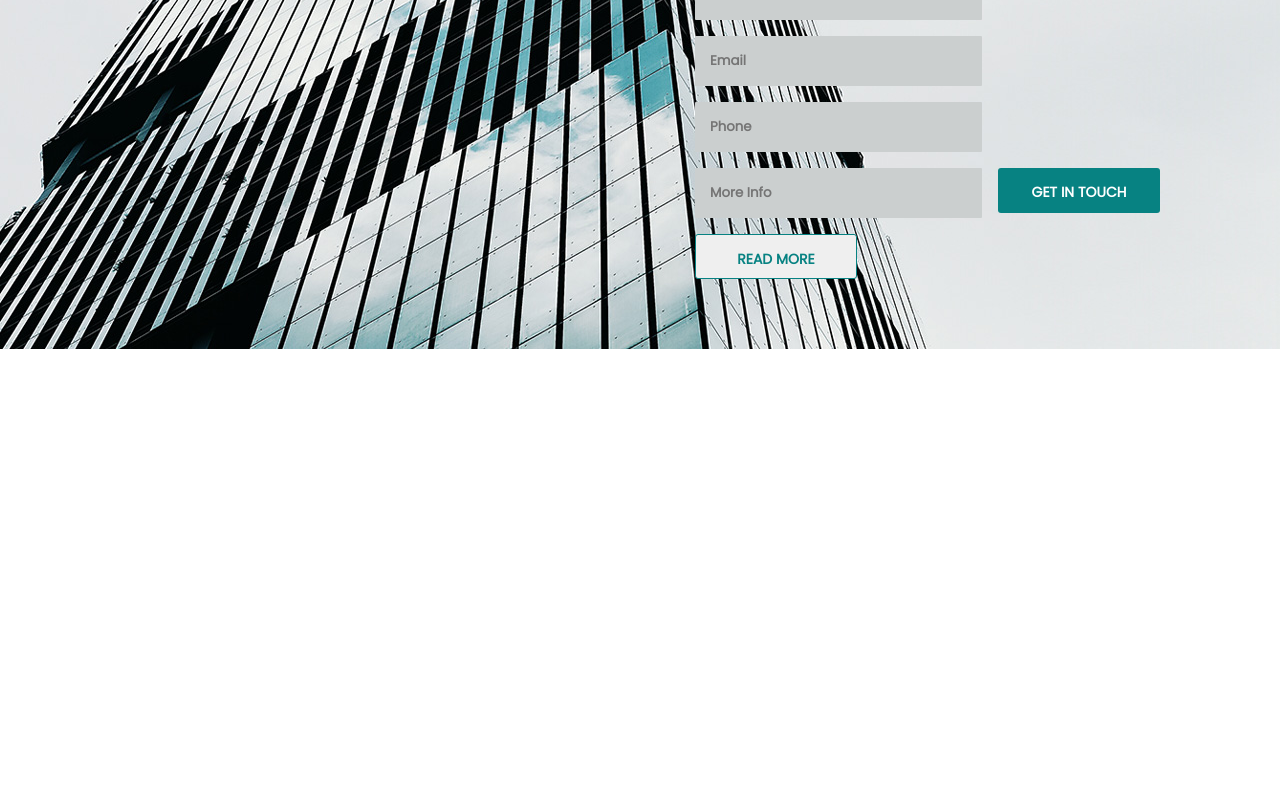
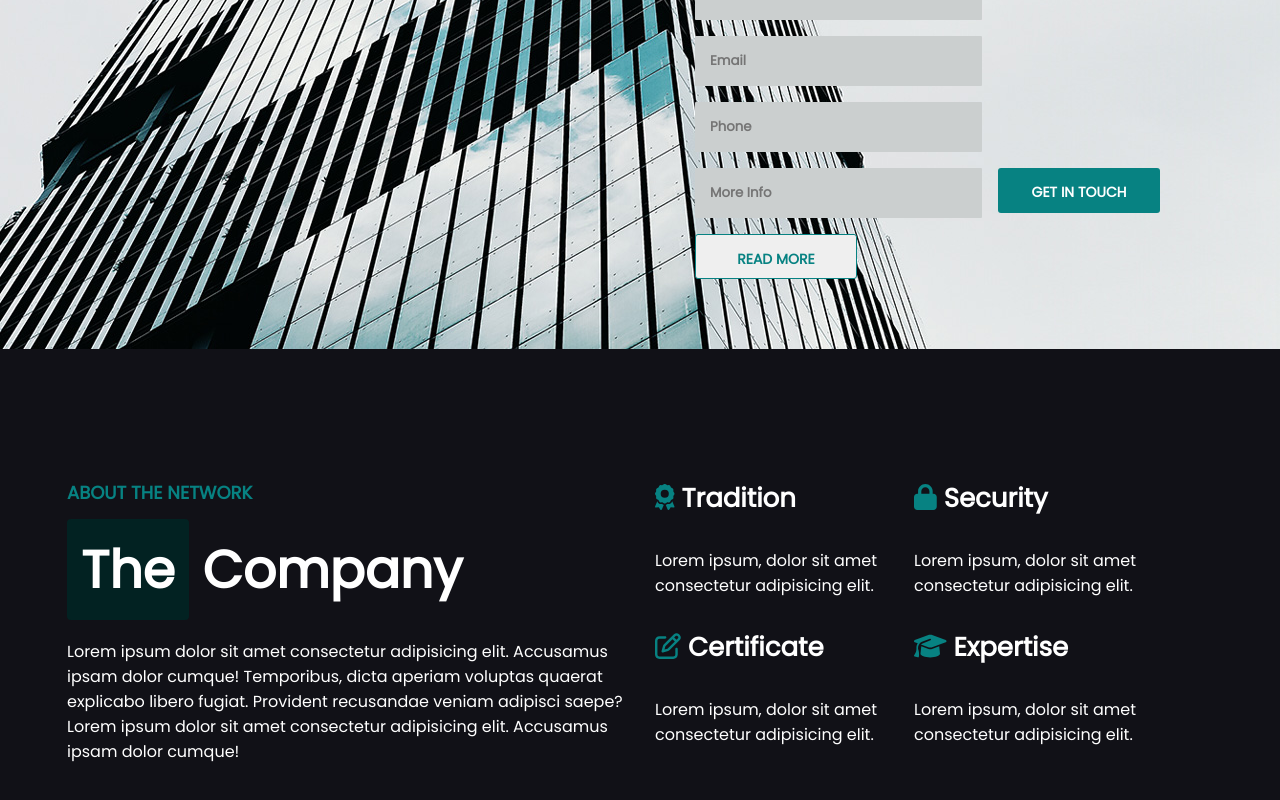
Before and after one commit to eSSeGH/proj-html-vuejs, a Vue app: page / in a window 1280 px wide. Shown: the part 565-1365 px from the top of the page. Before the commit the page ends 914 px from the top, so only its background shows below. Built offline with nearby package versions, Linux system fonts and the light colour scheme.

Commit message:
FEAT AppNetwork + SectionHeader comps added

```diff
--- a/src/App.vue
+++ b/src/App.vue
@@ -2,6 +2,7 @@
 import AppHeader1 from './components/AppHeader1.vue';
 import AppHeader2 from './components/AppHeader2.vue';
 import AppHero from './components/AppHero.vue';
+import AppNetwork from './components/AppNetwork.vue';
 
 import '@fontsource/poppins';
 
@@ -10,6 +11,7 @@ export default {
     AppHeader1,
     AppHeader2,
     AppHero,
+    AppNetwork,
   },
   data() {
     return {
@@ -23,6 +25,7 @@ export default {
   <AppHeader1 />
   <AppHeader2 class="header2" />
   <AppHero class="hero" />
+  <AppNetwork />
 </template>
 
 <style lang="scss" scoped>
--- a/src/components/AppHero.vue
+++ b/src/components/AppHero.vue
@@ -61,20 +61,6 @@ export default {
     .hero-body {
         margin-left: 50%;
         padding: 242px 0 0 55px;
-
-        .row {
-            display: flex;
-            flex-wrap: wrap;
-            gap: 16px;
-
-            .col6 {
-                flex-basis: calc(50% - 16px/2);
-            }
-
-            .col4 {
-                flex-basis: calc(100%/3 - 32px/3);
-            }
-        }
     }
 
 }
--- /dev/null
+++ b/src/components/AppNetwork.vue
@@ -0,0 +1,106 @@
+<script>
+import SectionHeader from './SectionHeader.vue';
+
+export default {
+    components: {
+        SectionHeader,
+    },
+    data() {
+        return {
+            networkInfos: [
+                {
+                    icon: 'fa-solid fa-award',
+                    title: 'Tradition',
+                    lorem: 'Lorem ipsum, dolor sit amet consectetur adipisicing elit.',
+                },
+                {
+                    icon: 'fa-solid fa-lock',
+                    title: 'Security',
+                    lorem: 'Lorem ipsum, dolor sit amet consectetur adipisicing elit.',
+                },
+                {
+                    icon: 'fa-regular fa-pen-to-square',
+                    title: 'Certificate',
+                    lorem: 'Lorem ipsum, dolor sit amet consectetur adipisicing elit.',
+                },
+                {
+                    icon: 'fa-solid fa-graduation-cap',
+                    title: 'Expertise',
+                    lorem: 'Lorem ipsum, dolor sit amet consectetur adipisicing elit.',
+                }
+            ],
+            sectionHeader: {
+                class: 'light',
+                name: 'about the network',
+                hlTitleStart: 'The',
+                title: 'Company',
+                paragraph: 'Lorem ipsum dolor sit amet consectetur adipisicing elit. Accusamus ipsam dolor cumque! Temporibus, dicta aperiam voluptas quaerat explicabo libero fugiat. Provident recusandae veniam adipisci saepe? Lorem ipsum dolor sit amet consectetur adipisicing elit. Accusamus ipsam dolor cumque!'
+            }
+        }
+    }
+}
+</script>
+
+<template>
+    <section class="network">
+
+        <div class="container1">
+
+            <div class="row">
+
+                <div class="col6">
+                    <SectionHeader :sectionHeader="sectionHeader" />
+                </div>
+
+                <div class="col6">
+
+                    <div class="row info-cards">
+
+                        <div v-for="(infoCard, i) in networkInfos" class="col6">
+                            <h3 class="h3">
+                                <font-awesome-icon class="icon" :icon="infoCard.icon" />
+                                {{ infoCard.title }}
+                            </h3>
+                            <p>{{ infoCard.lorem }}</p>
+                        </div>
+
+                    </div>
+
+                </div>
+
+            </div>
+
+        </div>
+
+    </section>
+</template>
+
+<style lang="scss" scoped>
+@use '../style/general.scss' as *;
+@use '../style/partials/colors.scss' as *;
+
+.network {
+    background-color: $dark-section;
+    padding: 130px 0 160px;
+    color: white;
+
+    .row {
+        gap: 30px;
+
+        .col6 {
+            flex-basis: calc(100%/2 - 30px/2);
+        }
+
+        .row.info-cards {
+            margin-right: 70px;
+            color: white;
+
+            .icon {
+                color: $elf-green;
+            }
+
+        }
+    }
+
+}
+</style>
--- /dev/null
+++ b/src/components/SectionHeader.vue
@@ -0,0 +1,74 @@
+<script>
+
+export default {
+    props: {
+        sectionHeader: {
+            type: Object,
+        }
+    },
+    data() {
+        return {
+        }
+    }
+}
+</script>
+
+<template>
+    <div class="section-name">{{ sectionHeader.name }}</div>
+
+    <h2 class="h2" :class="sectionHeader.class">
+        <span v-if="sectionHeader.hlTitleStart" class="hl-title" :class="sectionHeader.class">{{ sectionHeader.hlTitleStart
+        }}</span>
+
+        {{ sectionHeader.title }}
+
+        <span v-if="sectionHeader.hlTitleEnd" class="hl-title" :class="sectionHeader.class">{{ sectionHeader.hlTitleEnd
+        }}</span>
+    </h2>
+
+    <p :class="sectionHeader.class">{{ sectionHeader.paragraph }}</p>
+</template>
+
+<style lang="scss" scoped>
+@use '../style/general.scss' as *;
+@use '../style/partials/colors.scss' as *;
+
+.section-name {
+    margin-bottom: 25px;
+}
+
+.hl-title {
+    padding: 14px;
+    border-radius: 4px;
+}
+
+.hl-title.dark {
+    background-color: rgba($color: $elf-green, $alpha: 0.5);
+}
+
+.hl-title.light {
+    background-color: $elf-green-dark;
+}
+
+.h2 {
+    margin-bottom: 30px;
+}
+
+.h2.light {
+    font-size: 52px;
+    color: white;
+}
+
+.h2.dark {
+    font-size: 52px;
+    color: $shark;
+}
+
+p.light {
+    color: white
+}
+
+p.dark {
+    color: $corduroy;
+}
+</style>
--- a/src/main.js
+++ b/src/main.js
@@ -9,11 +9,28 @@ import { library } from '@fortawesome/fontawesome-svg-core'
 import { FontAwesomeIcon } from '@fortawesome/vue-fontawesome'
 
 /* import specific icons */
-import { faClock, faPhone, faEnvelope } from '@fortawesome/free-solid-svg-icons'
+import {
+    faClock,
+    faPhone,
+    faEnvelope,
+    faAward,
+    faLock,
+    faGraduationCap
+} from '@fortawesome/free-solid-svg-icons'
+import { faPenToSquare } from '@fortawesome/free-regular-svg-icons'
 import { faFacebook, faTwitter, faLinkedinIn } from '@fortawesome/free-brands-svg-icons'
 
 /* add icons to the library */
-library.add(faClock, faPhone, faEnvelope, faFacebook, faTwitter, faLinkedinIn)
+library.add(faClock,
+    faPhone,
+    faEnvelope,
+    faFacebook,
+    faTwitter,
+    faLinkedinIn,
+    faAward,
+    faLock,
+    faPenToSquare,
+    faGraduationCap)
 
 createApp(App)
     .component('font-awesome-icon', FontAwesomeIcon)
--- a/src/style/general.scss
+++ b/src/style/general.scss
@@ -38,24 +38,14 @@ menu {
     font-weight: 900;
 }
 
-.h2-white {
-    font-size: 52px;
-    color: white;
-}
-
-.h2-black {
-    font-size: 52px;
-    color: $shark;
-}
-
 .h3 {
     font-size: 26px;
-    color: $shark;
+    margin-bottom: 30px;
 }
 
 p {
-    font-size: 18px;
-    color: $corduroy;
+    font-size: 16px;
+    font-weight: 100;
 }
 
 .section-name {
@@ -98,3 +88,19 @@ p {
     display: flex;
     align-items: center;
 }
+
+// LAYOUT
+
+.row {
+    display: flex;
+    flex-wrap: wrap;
+    gap: 16px;
+}
+
+.col6 {
+    flex-basis: calc(50% - 16px/2);
+}
+
+.col4 {
+    flex-basis: calc(100%/3 - 32px/3);
+}
--- a/src/style/partials/colors.scss
+++ b/src/style/partials/colors.scss
@@ -16,3 +16,6 @@ $elf-green: #078282;
 $limed-spruce: #3D4955;
 $di-serria: #DC945C;
 $header-blue: #21333E;
+$elf-green-dark: #022222;
+$dark-section: #111117;
+$light-section: #EEF4ED;
```
